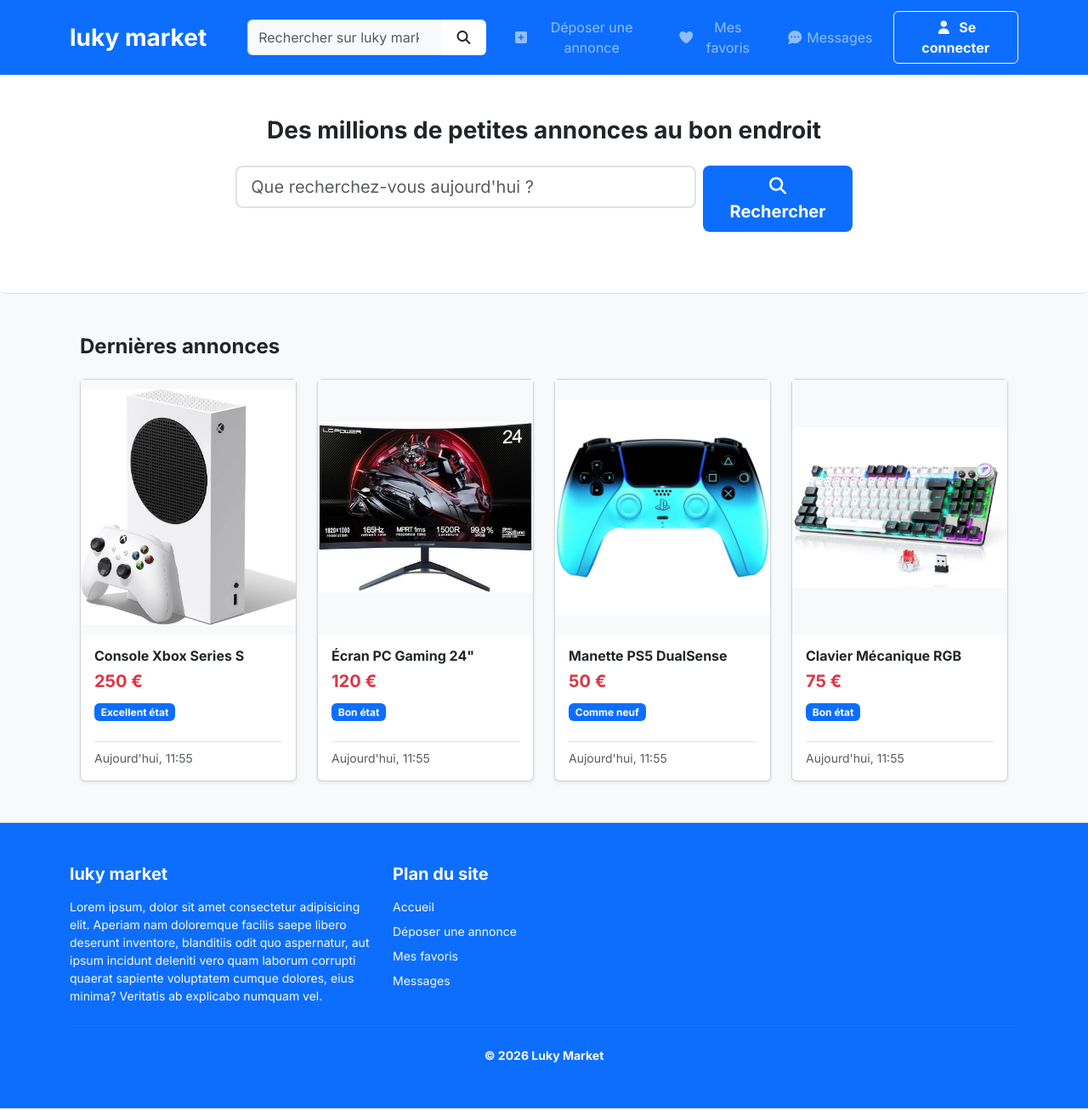
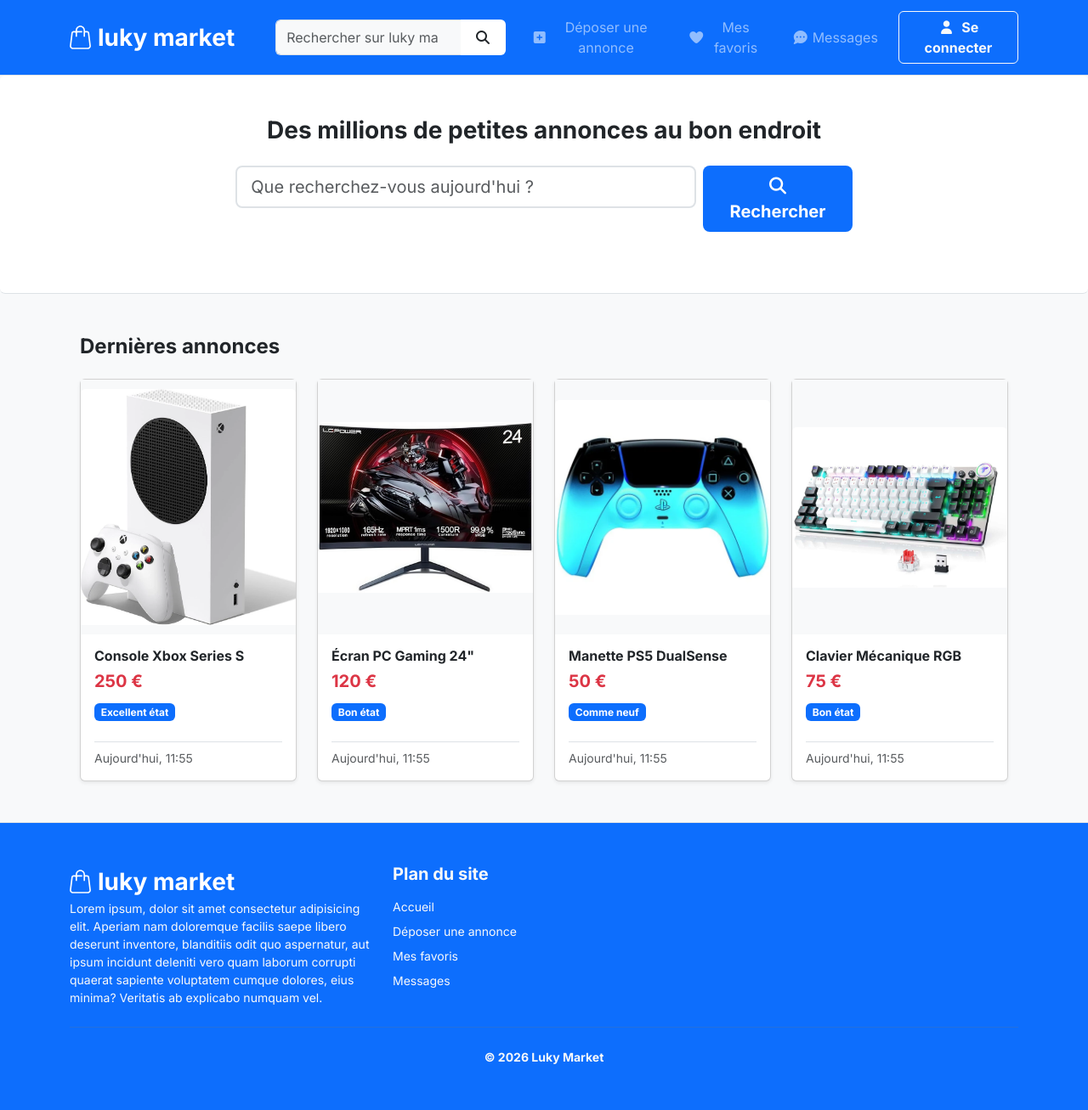
Before and after one commit to fullyohan/luky, a PHP site: page / in a window 1280 px wide. Shown: the whole page at 85% size. Run offline with PHP 8.4, Linux system fonts and the light colour scheme; data comes from the database, SQL or seed files in the repository; some libraries are stand-ins or nearby versions.

Commit message:
favicon added

```diff
--- a/public/admin.php
+++ b/public/admin.php
@@ -105,6 +105,7 @@ function FilterGroup(string $currentFilter = 'all', string $baseUrl = 'admin.php
     <meta charset="UTF-8">
     <meta name="viewport" content="width=device-width, initial-scale=1.0">
     <title>Admin - Lebonclone</title>
+    <link rel="shortcut icon" href="fav.png" type="image/x-icon">
     <link href="https://cdn.jsdelivr.net/npm/bootstrap@5.3.2/dist/css/bootstrap.min.css" rel="stylesheet">
     <link rel="stylesheet" href="https://cdnjs.cloudflare.com/ajax/libs/font-awesome/7.0.1/css/all.min.css" />
     <link rel="stylesheet" href="style.css">
--- a/public/auth/login.php
+++ b/public/auth/login.php
@@ -21,6 +21,7 @@
     <link href="https://cdn.jsdelivr.net/npm/bootstrap@5.3.2/dist/css/bootstrap.min.css" rel="stylesheet">
     <link rel="stylesheet" href="https://cdnjs.cloudflare.com/ajax/libs/font-awesome/7.0.1/css/all.min.css" integrity="sha512-2SwdPD6INVrV/lHTZbO2nodKhrnDdJK9/kg2XD1r9uGqPo1cUbujc+IYdlYdEErWNu69gVcYgdxlmVmzTWnetw==" crossorigin="anonymous" referrerpolicy="no-referrer" />
      <link rel="stylesheet" href="../style.css">
+    <link rel="shortcut icon" href="fav.png" type="image/x-icon">
 </head>
 <body class="bg-light d-flex flex-column" style="min-height: 100vh;">
    <?php Navbar($route_name, $parent_name) ?>
--- a/public/auth/register.php
+++ b/public/auth/register.php
@@ -18,6 +18,7 @@
     <link href="https://cdn.jsdelivr.net/npm/bootstrap@5.3.2/dist/css/bootstrap.min.css" rel="stylesheet">
     <link rel="stylesheet" href="https://cdnjs.cloudflare.com/ajax/libs/font-awesome/7.0.1/css/all.min.css" integrity="sha512-2SwdPD6INVrV/lHTZbO2nodKhrnDdJK9/kg2XD1r9uGqPo1cUbujc+IYdlYdEErWNu69gVcYgdxlmVmzTWnetw==" crossorigin="anonymous" referrerpolicy="no-referrer" />
     <link rel="stylesheet" href="../style.css">
+    <link rel="shortcut icon" href="../fav.png" type="image/x-icon">
 </head>
 <body class="bg-light d-flex flex-column" style="min-height: 100vh;">
     <?php Navbar($route_name, $parent_name) ?>
--- a/public/components/Footer.php
+++ b/public/components/Footer.php
@@ -6,21 +6,24 @@ $parent_name = pathinfo($_SERVER['SCRIPT_NAME'], PATHINFO_DIRNAME);
 <?php function FooterLink($link, $name, $active)
 { ?>
     <li>
-        <a
-            href="<?= $link?>"
-            class="<?= $active ? 'fw-bold text-light' : 'text-light opacity-1' ?> text-decoration-none"
-        >
+        <a href="<?= $link?>"class=" <?= $active ? 'fw-bold text-light' : 'text-light opacity-1' ?> text-decoration-none">
             <?= $name?>
         </a>
     </li>
 <?php } ?>
-<?php function Footer(string $route_name, string $parent_name)
-{ ?>
+<?php function Footer(string $route_name, string $parent_name) { ?>
     <footer class="bg-primary text-light py-5 border-top mt-auto">
         <div class="container">
             <div class="row row-cols-1 row-cols-md-3 g-4 mb-4 text-center text-md-start">
                 <div class="col">
-                    <h5 class="text-light fw-bold mb-3">luky market</h5>
+                    <a class="navbar-brand text-white fw-bold fs-3 me-xl-4 d-flex align-items-center gap-2" href="/">
+                        <svg xmlns="http://www.w3.org/2000/svg" viewBox="-1.2 -0.0 283.7 312.8" width="25px" height="40px" style="fill: currentColor;">
+                            <g id="__id157_sa31t3ayx1">
+                                <path d="M281.069,266.327l-21.158-169.274c-1.79-14.33-14.033-25.137-28.476-25.137h-28.329v-9.505c0-34.413-27.998-62.411-62.411-62.411s-62.411,27.998-62.411,62.411v9.505h-28.331c-14.441,0-26.682,10.805-28.476,25.137L.319,266.327c-1.47,11.755,2.182,23.59,10.024,32.473,7.84,8.883,19.135,13.978,30.983,13.978h198.735c11.851,0,23.143-5.095,30.983-13.978,7.842-8.881,11.494-20.718,10.024-32.473ZM252.964,290.187c-3.906,2.703-8.613,4.008-13.363,4.008H41.327c-6.522,0-12.735-2.804-17.052-7.692-4.315-4.889-6.325-11.401-5.517-17.871l21.158-169.272c.633-5.052,4.948-8.861,10.038-8.861h16.156c6.724,0,12.175,5.451,12.175,12.175v44.471h18.583v-44.471c0-6.724,5.451-12.175,12.175-12.175h56.517v-18.583h-68.692v-8.728c0-24.524,20.069-45.018,44.589-44.598,23.816.408,43.066,19.909,43.066,43.821v84.735h18.583v-56.646h28.329c5.091,0,9.405,3.809,10.038,8.858l21.158,169.274c1.033,8.279-2.547,16.629-9.667,21.555Z"/>
+                            </g>
+                        </svg>
+                        <span class="m-0">luky market</span>
+                    </a>
                     <p class="small mb-0">
                         Lorem ipsum, dolor sit amet consectetur adipisicing elit. Aperiam nam doloremque facilis saepe
                         libero deserunt inventore, blanditiis odit quo aspernatur, aut ipsum incidunt deleniti vero quam
--- a/public/components/NavBar.php
+++ b/public/components/NavBar.php
@@ -15,10 +15,16 @@
 <?php function NavBar(string $route_name, string $parent_name,string $search_query = '' ) { ?>
     <nav class="navbar bg-primary navbar-dark navbar-expand-lg navbar-light border-bottom sticky-top py-2">
         <div class="container py-1">
+           <a class="navbar-brand text-white fw-bold fs-3 me-xl-4 d-flex align-items-center gap-2" href="/">
+                <svg xmlns="http://www.w3.org/2000/svg" viewBox="-1.2 -0.0 283.7 312.8" width="25px" height="40px" style="fill: currentColor;">
+                    <g id="__id157_sa31t3ayx1">
+                        <path d="M281.069,266.327l-21.158-169.274c-1.79-14.33-14.033-25.137-28.476-25.137h-28.329v-9.505c0-34.413-27.998-62.411-62.411-62.411s-62.411,27.998-62.411,62.411v9.505h-28.331c-14.441,0-26.682,10.805-28.476,25.137L.319,266.327c-1.47,11.755,2.182,23.59,10.024,32.473,7.84,8.883,19.135,13.978,30.983,13.978h198.735c11.851,0,23.143-5.095,30.983-13.978,7.842-8.881,11.494-20.718,10.024-32.473ZM252.964,290.187c-3.906,2.703-8.613,4.008-13.363,4.008H41.327c-6.522,0-12.735-2.804-17.052-7.692-4.315-4.889-6.325-11.401-5.517-17.871l21.158-169.272c.633-5.052,4.948-8.861,10.038-8.861h16.156c6.724,0,12.175,5.451,12.175,12.175v44.471h18.583v-44.471c0-6.724,5.451-12.175,12.175-12.175h56.517v-18.583h-68.692v-8.728c0-24.524,20.069-45.018,44.589-44.598,23.816.408,43.066,19.909,43.066,43.821v84.735h18.583v-56.646h28.329c5.091,0,9.405,3.809,10.038,8.858l21.158,169.274c1.033,8.279-2.547,16.629-9.667,21.555Z"/>
+                    </g>
+                </svg>
 
-            <a class="navbar-brand text-white fw-bold fs-3 me-xl-4" href="/">
-                luky market
+                <span class="m-0">luky market</span>
             </a>
+
 
             <form class="d-none d-lg-flex flex-grow-1 mx-4" action="/search" method="GET" style="max-width: 500px">
                 <div class="input-group">
--- a/public/details.php
+++ b/public/details.php
@@ -41,6 +41,7 @@ if (isset($_GET['id'])) {
     <meta charset="UTF-8">
     <meta name="viewport" content="width=device-width, initial-scale=1.0">
     <title><?= htmlspecialchars($post['title']) ?> - Leboncoin</title>
+    <link rel="shortcut icon" href="fav.png" type="image/x-icon">
     <link href="https://cdn.jsdelivr.net/npm/bootstrap@5.3.2/dist/css/bootstrap.min.css" rel="stylesheet">
     <link rel="stylesheet" href="https://cdnjs.cloudflare.com/ajax/libs/font-awesome/7.0.1/css/all.min.css" />
     <link rel="stylesheet" href="style.css">
--- a/public/handlers/post-handler.php
+++ b/public/handlers/post-handler.php
@@ -11,8 +11,6 @@ $action = $_POST['action'] ?? '';
 if (!$user_id || !$action) {
     redirectBack();
 }
-
-
 
 
 switch ($action) {
--- a/public/index.php
+++ b/public/index.php
@@ -45,6 +45,7 @@ while ($post = mysqli_fetch_assoc($result)) {
     <title>Leboncoin - Accueil</title>
     <link href="https://cdn.jsdelivr.net/npm/bootstrap@5.3.2/dist/css/bootstrap.min.css" rel="stylesheet">
     <link rel="stylesheet" href="https://cdnjs.cloudflare.com/ajax/libs/font-awesome/7.0.1/css/all.min.css" />
+    <link rel="shortcut icon" href="fav.png" type="image/x-icon">
     <link rel="stylesheet" href="style.css">
 </head>
 
--- a/public/search.php
+++ b/public/search.php
@@ -77,6 +77,7 @@ $query_param = !empty($search_query) ? "&query=" . urlencode($search_query) : ""
     <meta charset="UTF-8">
     <meta name="viewport" content="width=device-width, initial-scale=1.0">
     <title>Résultats de recherche - Leboncoin</title>
+    <link rel="shortcut icon" href="fav.png" type="image/x-icon">
     <link href="https://cdn.jsdelivr.net/npm/bootstrap@5.3.2/dist/css/bootstrap.min.css" rel="stylesheet">
     <link rel="stylesheet" href="https://cdnjs.cloudflare.com/ajax/libs/font-awesome/7.0.1/css/all.min.css" />
     <link rel="stylesheet" href="style.css">
--- a/public/user/annonces.php
+++ b/public/user/annonces.php
@@ -36,6 +36,7 @@ while ($annonce = mysqli_fetch_assoc($result)) {
     <meta charset="UTF-8">
     <meta name="viewport" content="width=device-width, initial-scale=1.0">
     <title>Mon Compte - Leboncoin</title>
+    <link rel="shortcut icon" href="../fav.png" type="image/x-icon">
     <link href="https://cdn.jsdelivr.net/npm/bootstrap@5.3.2/dist/css/bootstrap.min.css" rel="stylesheet">
     <link rel="stylesheet" href="https://cdnjs.cloudflare.com/ajax/libs/font-awesome/6.5.1/css/all.min.css">
     <link rel="stylesheet" href="../style.css">
@@ -51,8 +52,8 @@ while ($annonce = mysqli_fetch_assoc($result)) {
                     <div class="d-flex justify-content-between align-items-center mb-4">
                         <h4 class="fw-bold m-0 fs-5">Mes annonces en ligne</h4>
                         <span class="badge bg-primary text-white rounded-pill px-3"><?= count($annonces); ?> annonces</span>
-                        <?= Alert()?>
                     </div>
+                     <?= Alert()?>
 
                     <div class="table-responsive">
                         <?php
--- a/public/user/create.php
+++ b/public/user/create.php
@@ -36,6 +36,7 @@ if (isset($_POST['id'])) {
     <meta charset="UTF-8">
     <meta name="viewport" content="width=device-width, initial-scale=1.0">
     <title><?= $post ? 'Modifier mon annonce' : 'Déposer une annonce' ?> - Leboncoin</title>
+    <link rel="shortcut icon" href="../fav.png" type="image/x-icon">
     <link href="https://cdn.jsdelivr.net/npm/bootstrap@5.3.2/dist/css/bootstrap.min.css" rel="stylesheet">
     <link rel="stylesheet" href="https://cdnjs.cloudflare.com/ajax/libs/font-awesome/7.0.1/css/all.min.css" />
     <link rel="stylesheet" href="../style.css">
--- a/public/user/fav.php
+++ b/public/user/fav.php
@@ -42,6 +42,7 @@ while ($fav_row = mysqli_fetch_assoc($fav_result)) {
     <meta charset="UTF-8">
     <meta name="viewport" content="width=device-width, initial-scale=1.0">
     <title>Mes Favoris - Leboncoin</title>
+    <link rel="shortcut icon" href="../fav.png" type="image/x-icon">
     <link href="https://cdn.jsdelivr.net/npm/bootstrap@5.3.2/dist/css/bootstrap.min.css" rel="stylesheet">
     <link rel="stylesheet" href="https://cdnjs.cloudflare.com/ajax/libs/font-awesome/6.5.1/css/all.min.css">
     <link rel="stylesheet" href="../style.css">
--- a/public/user/index.php
+++ b/public/user/index.php
@@ -15,6 +15,7 @@
     <meta charset="UTF-8">
     <meta name="viewport" content="width=device-width, initial-scale=1.0">
     <title>Mon Compte - Leboncoin</title>
+    <link rel="shortcut icon" href="../fav.png" type="image/x-icon">
     <link href="https://cdn.jsdelivr.net/npm/bootstrap@5.3.2/dist/css/bootstrap.min.css" rel="stylesheet">
     <link rel="stylesheet" href="https://cdnjs.cloudflare.com/ajax/libs/font-awesome/6.5.1/css/all.min.css">
     <link rel="stylesheet" href="../style.css">
--- a/public/user/messages/chat.php
+++ b/public/user/messages/chat.php
@@ -86,6 +86,7 @@ function chatBubble($message) {
     <title>Discussion avec <?= htmlspecialchars($recipient_name, ENT_QUOTES, 'UTF-8') ?> - Leboncoin</title>
     <link href="https://cdn.jsdelivr.net/npm/bootstrap@5.3.2/dist/css/bootstrap.min.css" rel="stylesheet">
     <link rel="stylesheet" href="https://cdnjs.cloudflare.com/ajax/libs/font-awesome/6.5.1/css/all.min.css">
+    <link rel="shortcut icon" href="../../fav.png" type="image/x-icon">
 </head>
 <body class="vh-100 bg-light p-0 m-0 overflow-hidden d-flex flex-column">
 
--- a/public/user/messages/index.php
+++ b/public/user/messages/index.php
@@ -83,6 +83,7 @@ if ($result) {
     <link href="https://cdn.jsdelivr.net/npm/bootstrap@5.3.2/dist/css/bootstrap.min.css" rel="stylesheet">
     <link rel="stylesheet" href="https://cdnjs.cloudflare.com/ajax/libs/font-awesome/6.5.1/css/all.min.css">
     <link rel="stylesheet" href="../../style.css">
+    <link rel="shortcut icon" href="../../fav.png" type="image/x-icon">
 </head>
 <body class="bg-light d-flex flex-column min-vh-100">
 
```
Also changed, not shown: public/handlers/auth-handler.php (+16 -7 lines), public/fav.png (added).
